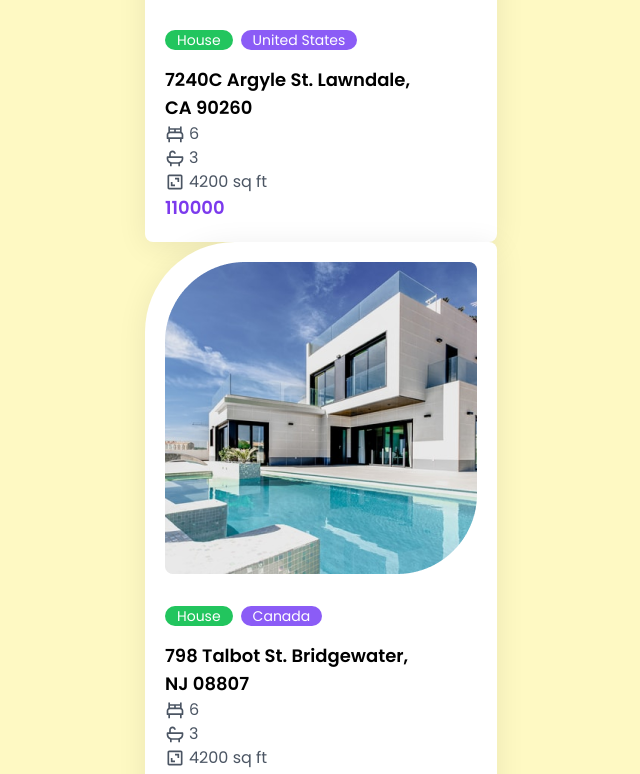
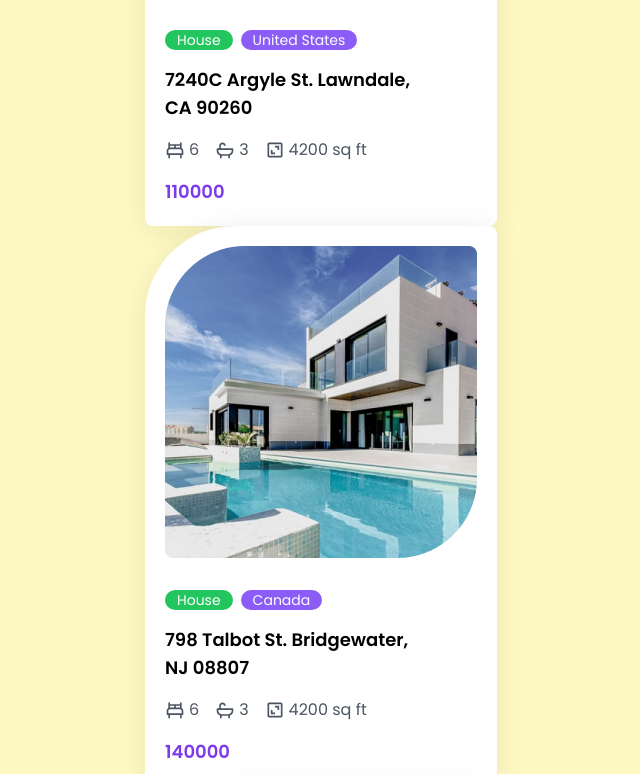
Before and after one commit to koffygeek/realstate, a React (Create React App) app: page / in a window 1280 px wide. Shown: the part 1212-1986 px from the top of the page, without its empty margins (319-959 px from the left). Built offline with nearby package versions, Linux system fonts and the light colour scheme.

Commit message:
houseretourhouselist

```diff
--- a/src/components/House.js
+++ b/src/components/House.js
@@ -12,11 +12,11 @@ const House = ({ house }) => {
       <div className='mb-4 flex gap-x-2 text-sm' >
         <div className='bg-green-500 rounded-full text-white px-3'>{type}</div>
         <div className='bg-violet-500 rounded-full text-white px-3'>
-        {country}
-    </div>
+          {country}
+        </div>
     </div>
     <div className='text-lg font-semibold max-w-[260px]'>{address}</div>
-    <div>
+    <div className='flex gap-x-4 my-4'>
       <div className='flex items-center text-gray-600 gap-1'>
         <div className='text-[20px]'>
           <BiBed />
```
